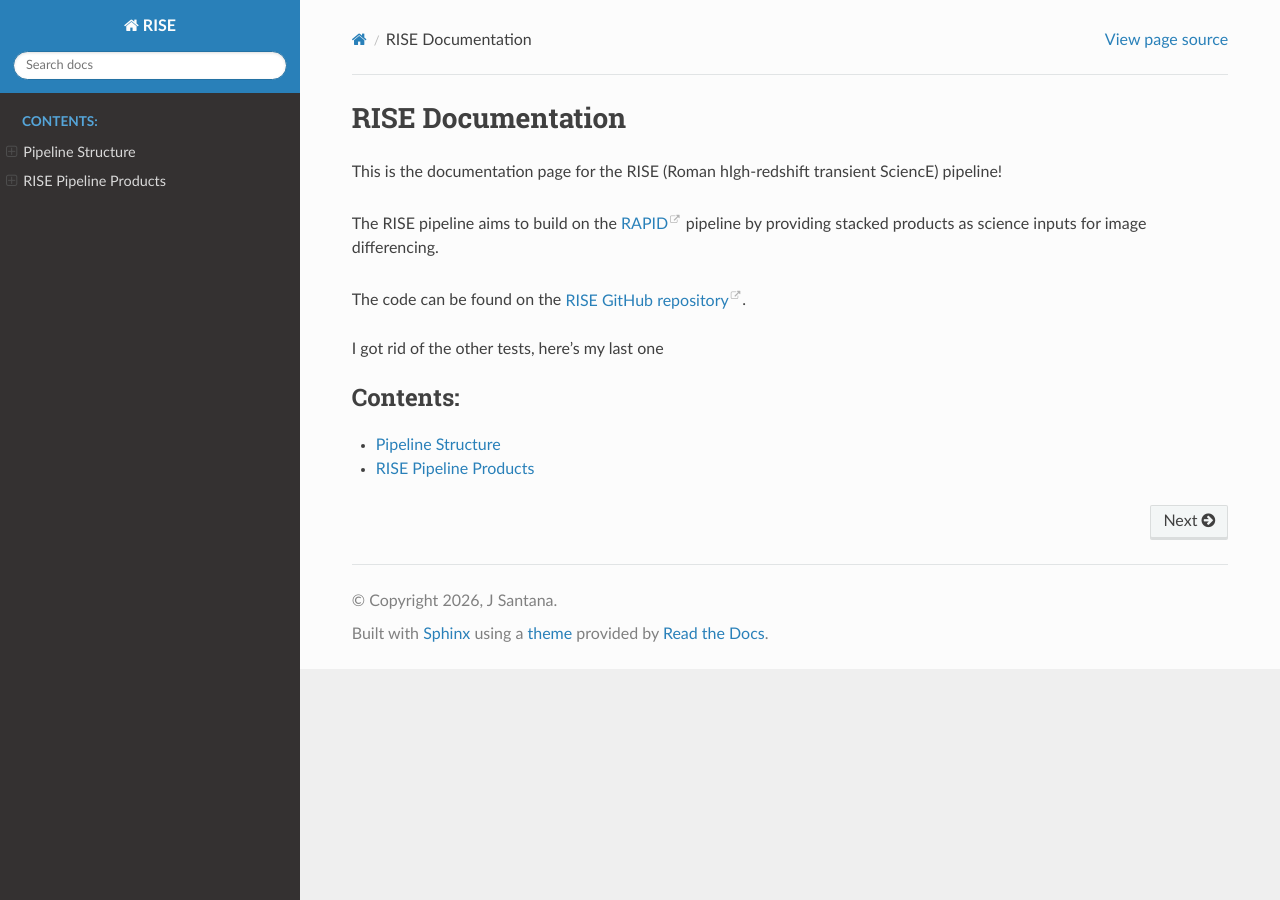
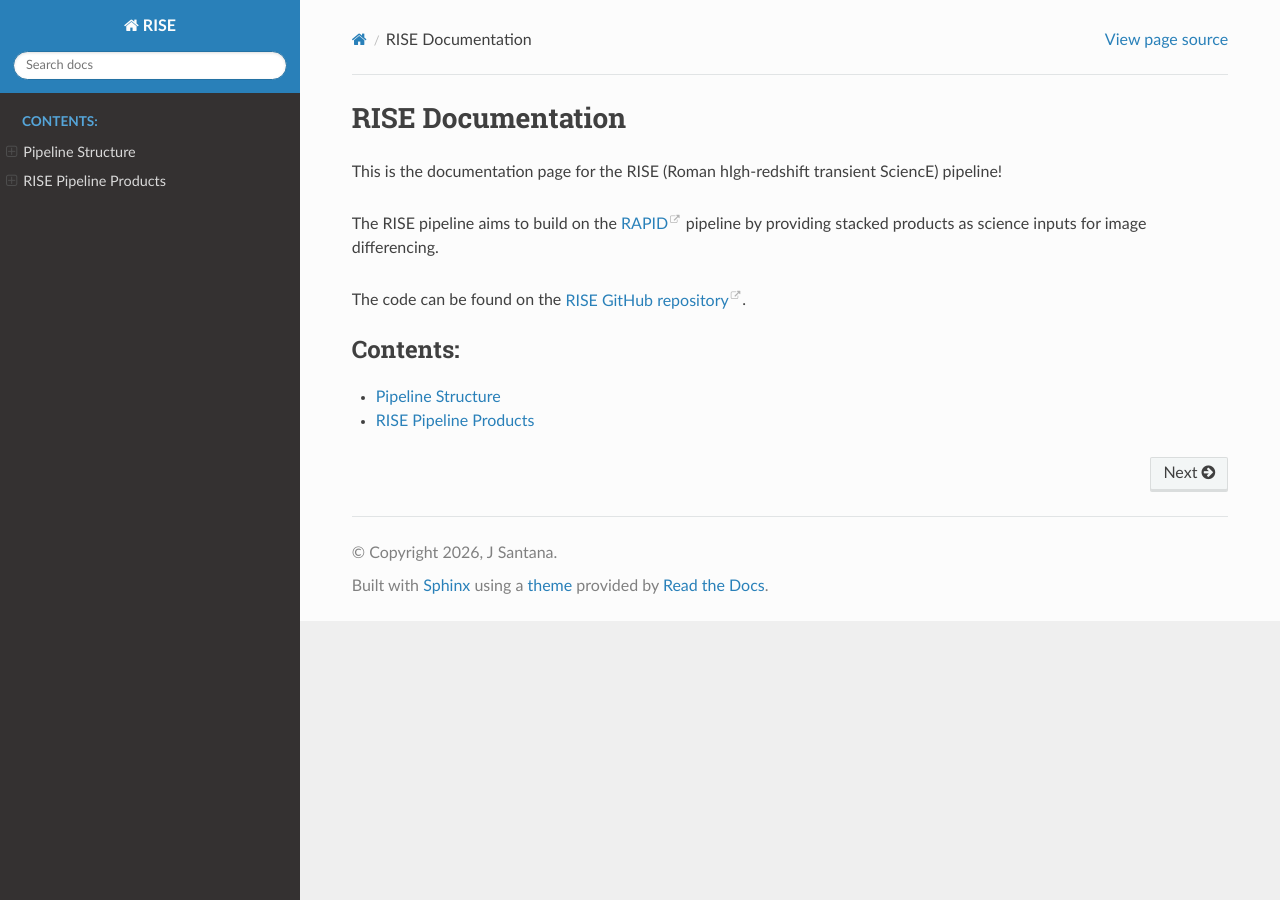
Before and after one commit to joseph-santana/RISE-docs, a Sphinx documentation site: the page built from source/index.rst, in a window 1280 px wide. Built offline with Sphinx 7.4.7 and the Read the Docs theme 3.1.0, drawn with Linux system fonts in a browser that asks for light colours.

Commit message:
cache test clean up

```diff
--- a/source/index.rst
+++ b/source/index.rst
@@ -12,8 +12,6 @@ The RISE pipeline aims to build on the `RAPID`_ pipeline by providing stacked pr
 
 The code can be found on the `RISE GitHub repository`_.
 
-I got rid of the other tests, here's my last one
-
 .. _RISE GitHub repository: https://github.com/joseph-santana/RISE
 .. _RAPID: https://caltech-ipac-rapid.readthedocs.io/en/latest/index.html
 
```
